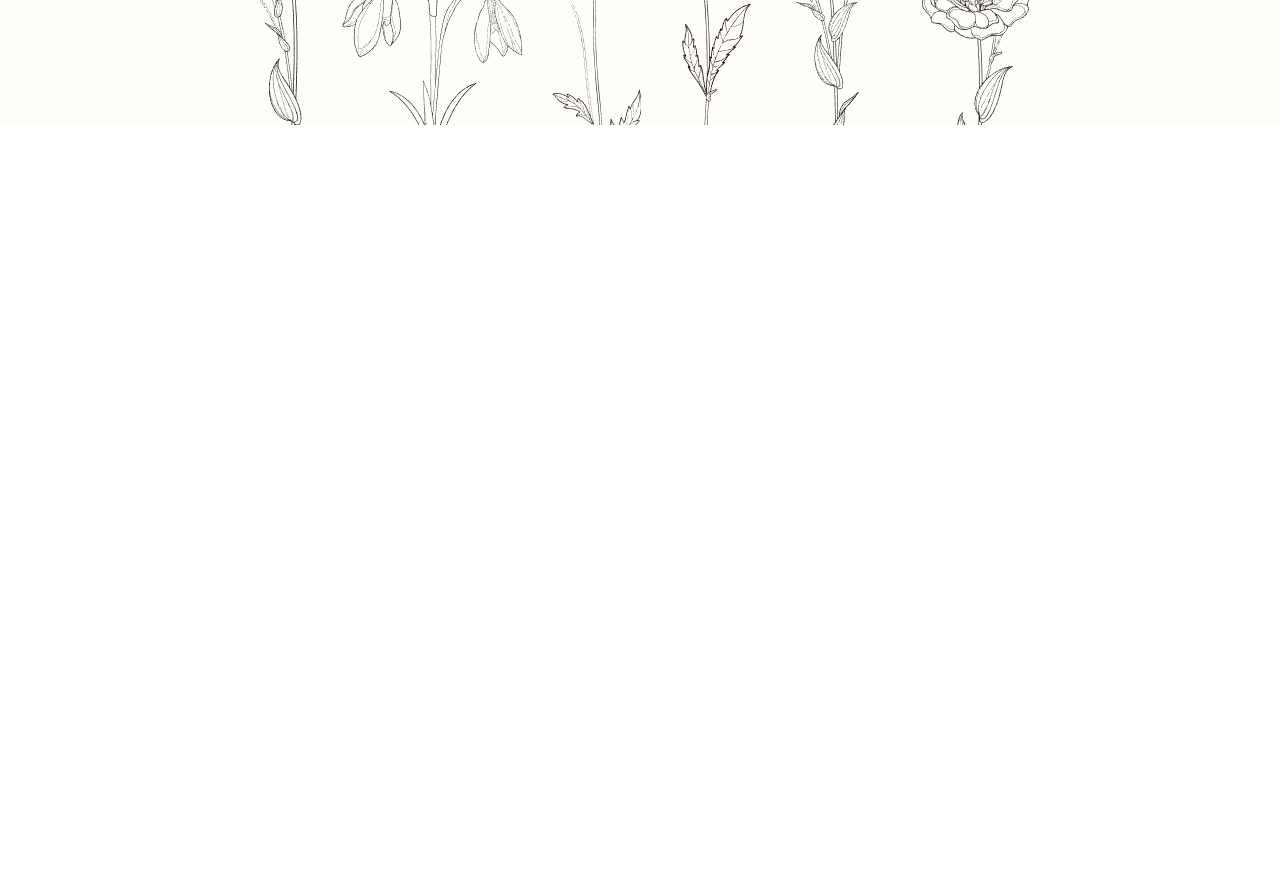
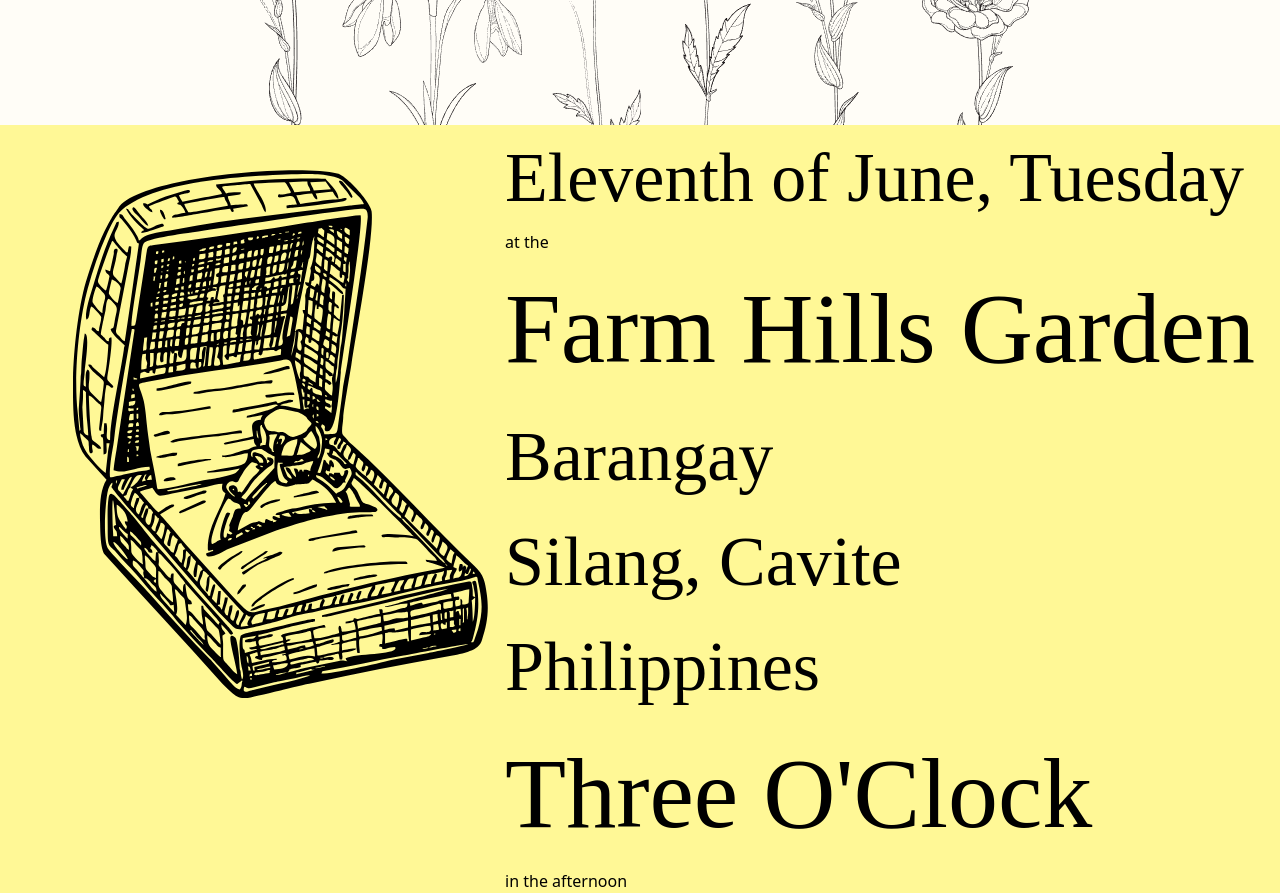
Before and after one commit to jigolaurito93/PoAndJoWedding, a React (Vite) app: page / in a window 1280 px wide. Shown: the part 640-1533 px from the top of the page. Before the commit the page ends 800 px from the top, so only its background shows below. Built offline with nearby package versions, Linux system fonts and the light colour scheme; a web font is replaced by a local one.

Commit message:
2nd commit

```diff
--- a/src/components/DateAndVenue.jsx
+++ b/src/components/DateAndVenue.jsx
@@ -1,11 +1,26 @@
-import React from 'react'
+import React from "react";
+import weddingRing from "../assets/wedding ring.png";
 
 function DateAndVenue() {
   return (
-    <div>
-
+    <div id="weddingDetails" className="flex  justify-center">
+      <div>
+        <img src={weddingRing} alt="" />
+      </div>
+      <div>
+        <h3>Eleventh of June, Tuesday</h3>
+        <h4>at the</h4>
+        <h2>Farm Hills Garden</h2>
+        <div>
+          <h3>Barangay</h3>
+          <h3>Silang, Cavite</h3>
+          <h3>Philippines</h3>
+        </div>
+        <h2>Three O'Clock</h2>
+        <h4>in the afternoon</h4>
+      </div>
     </div>
-  )
+  );
 }
 
-export default DateAndVenue
+export default DateAndVenue;
--- a/src/index.css
+++ b/src/index.css
@@ -18,6 +18,14 @@ h2 {
   @apply font-parisienne text-[100px];
 }
 
+h3 {
+    @apply font-parisienne text-[70px];
+}
+
 #heroContainer {
   background-color: #fffdf7 ;
 }
+
+#weddingDetails {
+    background-color: #fff896;
+}
--- a/src/views/Home.jsx
+++ b/src/views/Home.jsx
@@ -1,12 +1,14 @@
-import React from 'react'
-import LandingHero from '../components/LandingHero'
+import React from "react";
+import LandingHero from "../components/LandingHero";
+import DateAndVenue from "../components/DateAndVenue";
 
 function Home() {
   return (
     <div>
       <LandingHero />
+      <DateAndVenue />
     </div>
-  )
+  );
 }
 
-export default Home
+export default Home;
```
Also changed, not shown: src/assets/wedding ring.png (added).
